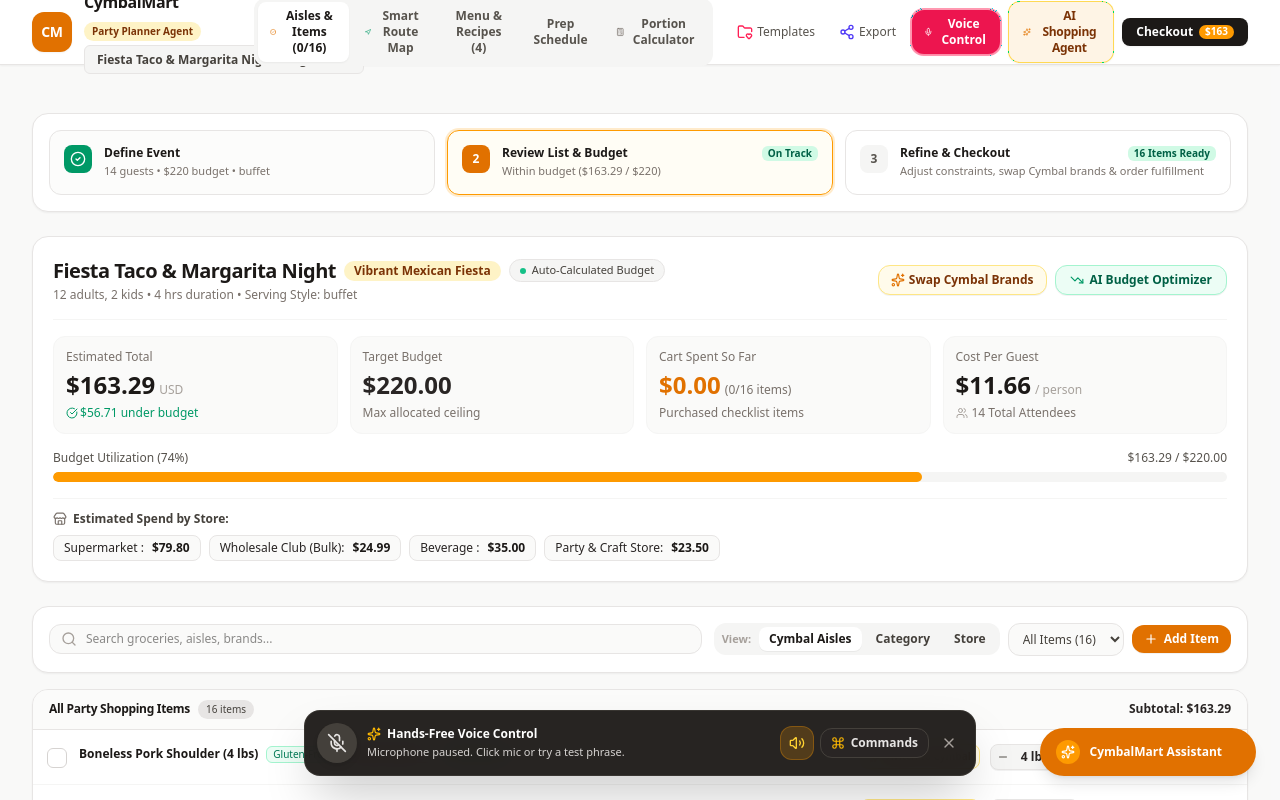
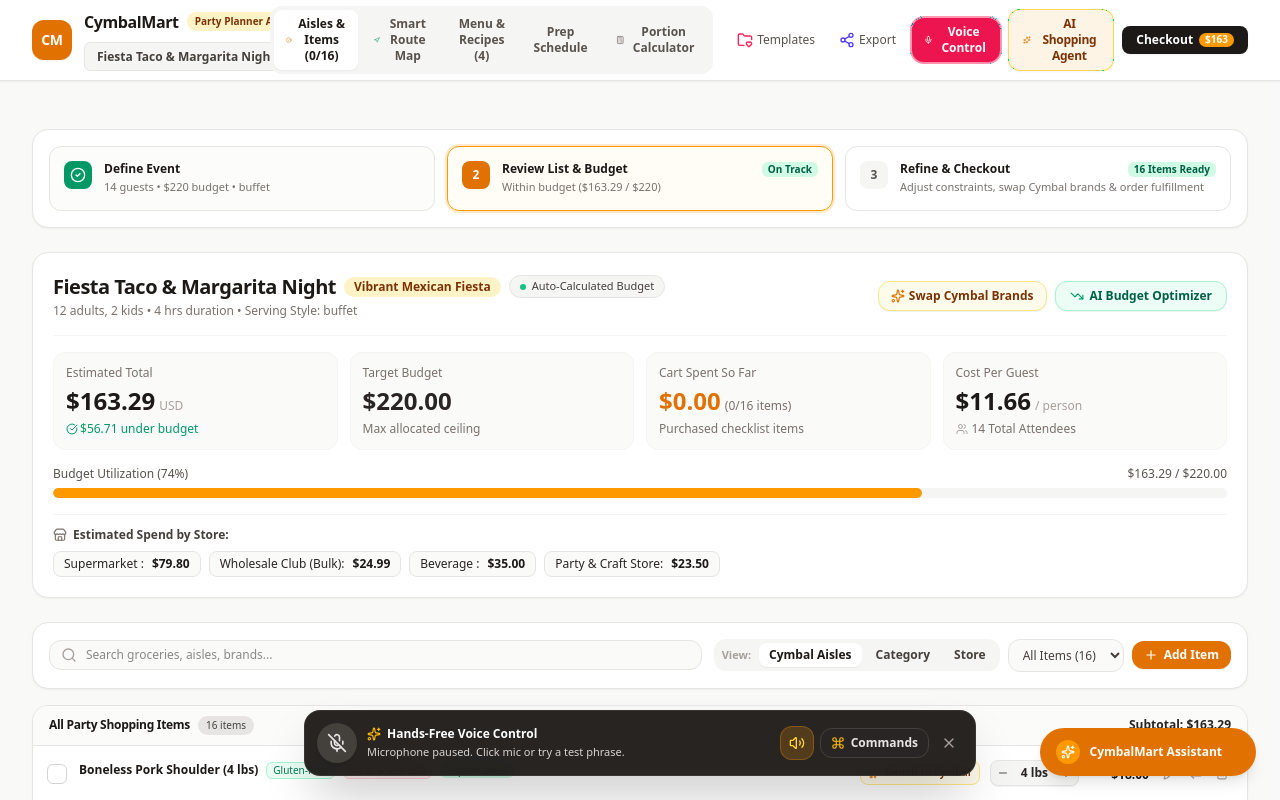
Before and after one commit to surajns0033-collab/cymbalmart-shopping-agent, a React (Vite) app: page / in a window 1280 px wide. Shown: the top 800 px of the page. Built offline with nearby package versions, Linux system fonts and the light colour scheme.

Commit message:
Fix logo text visibility and dropdown positioning

```diff
--- a/src/components/Navbar.tsx
+++ b/src/components/Navbar.tsx
@@ -54,7 +54,7 @@
   return (
     <header className="bg-white border-b border-stone-200 sticky top-0 z-30 shadow-xs mb-4">
       <div className="max-w-7xl mx-auto px-4 sm:px-6 lg:px-8">
-        <div className="flex items-center justify-between h-16 gap-4">
+        <div className="flex items-center justify-between h-20 gap-4">
 
           {/* Logo & Party selector */}
           <div className="flex items-center gap-3 min-w-0">
@@ -63,7 +63,7 @@
             </div>
 
             <div className="min-w-0 flex flex-col justify-center">
-              <div className="flex items-center gap-2 flex-wrap">
+              <div className="flex items-center gap-2">
                 <span className="font-extrabold text-stone-900 text-base tracking-tight whitespace-nowrap">
                   CymbalMart
                 </span>
@@ -72,14 +72,14 @@
                 </span>
               </div>
 
-              {/* Dropdown for current party */}
-              <div className="flex items-center gap-1.5 mt-1">
+              {/* Dropdown for current party with margin to prevent overlap */}
+              <div className="flex items-center gap-1.5 mt-2">
                 <select
                   id="party-selector-dropdown"
                   value={currentParty.id}
                   onChange={(e) => onSelectParty(e.target.value)}
                   aria-label="Select Party Plan"
-                  className="text-xs font-semibold text-stone-700 bg-stone-100 hover:bg-stone-200 border border-stone-200 rounded-md px-2 py-1 max-w-[200px] sm:max-w-[280px] truncate cursor-pointer transition-colors focus:ring-2 focus:ring-amber-500 focus:outline-hidden"
+                  className="text-xs font-semibold text-stone-700 bg-stone-100 hover:bg-stone-200 border border-stone-200 rounded-md px-2 py-1 max-w-[220px] sm:max-w-[320px] cursor-pointer transition-colors focus:ring-2 focus:ring-amber-500 focus:outline-hidden"
                 >
                   {allParties.map((p) => (
                     <option key={p.id} value={p.id}>
```
